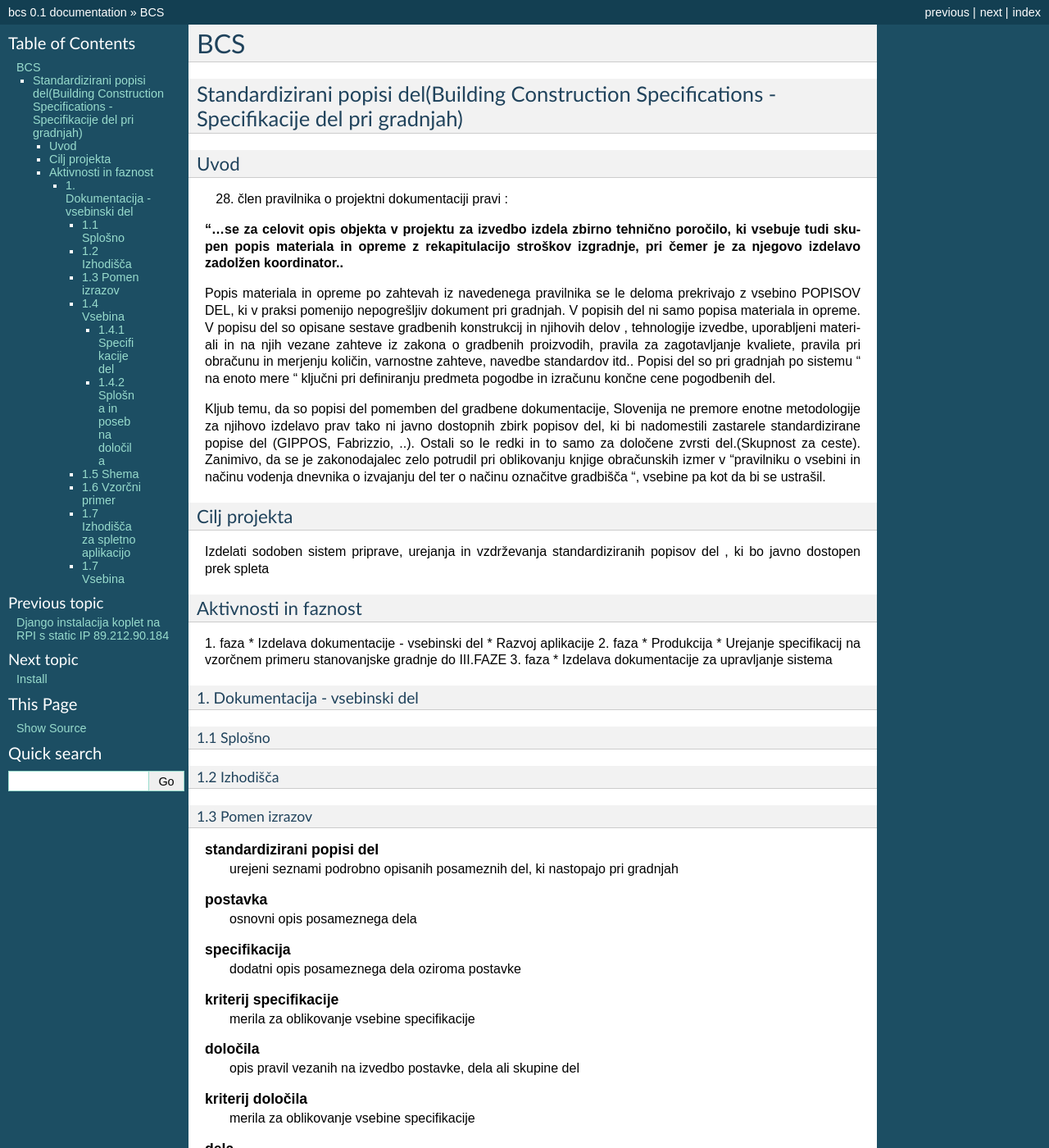
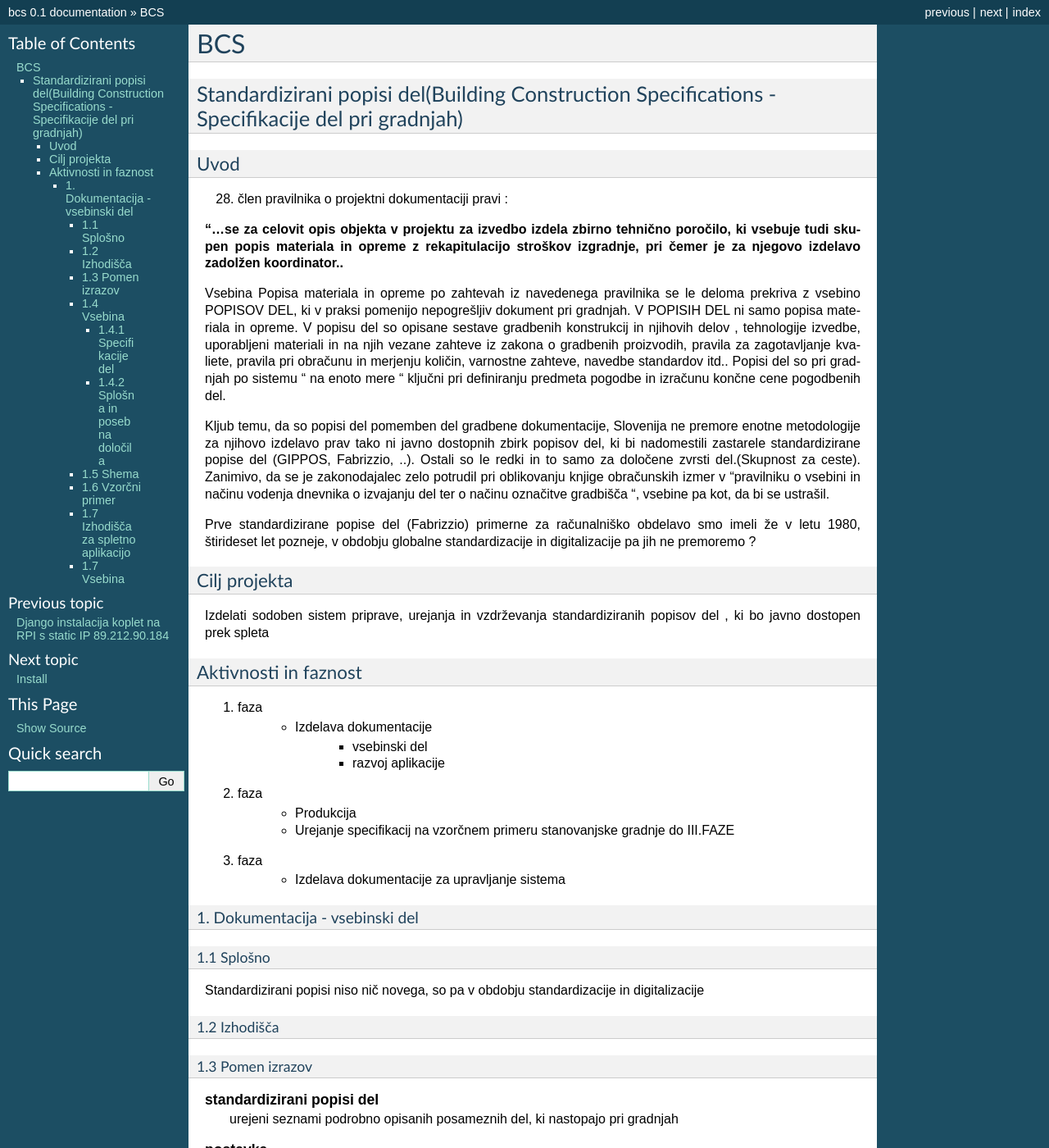
Before and after one commit to pavlovicr/bcs-staro, a Sphinx documentation site: the page built from docs/bcs_projekt.rst, in a window 1280 px wide and 1400 px high. Shown: the whole window at 82% size. Built offline with Sphinx 7.4.7, drawn with Linux system fonts in a browser that asks for light colours; pages that are not in the unit, such as notebooks, are missing from menus.

Commit message:
kaj pa sedaj

```diff
--- a/docs/bcs_projekt.rst
+++ b/docs/bcs_projekt.rst
@@ -15,11 +15,14 @@ Uvod
 **stroškov izgradnje, pri čemer je za njegovo izdelavo zadolžen koordinator..**
 
 
-Popis materiala in opreme po zahtevah iz navedenega pravilnika  se le deloma prekrivajo z vsebino POPISOV DEL, ki v praksi pomenijo nepogrešljiv dokument pri gradnjah. V popisih del ni samo popisa materiala in opreme. V popisu del so opisane sestave gradbenih konstrukcij in njihovih delov , tehnologije izvedbe, uporabljeni materiali in na njih vezane zahteve iz zakona o gradbenih proizvodih, pravila za zagotavljanje kvaliete, pravila pri obračunu in merjenju količin, varnostne zahteve, navedbe standardov itd..
+Vsebina Popisa materiala in opreme po zahtevah iz navedenega pravilnika  se le deloma prekriva z vsebino POPISOV DEL, ki v praksi pomenijo nepogrešljiv dokument pri gradnjah. V POPISIH DEL ni samo popisa materiala in opreme. V popisu del so opisane sestave gradbenih konstrukcij in njihovih delov , tehnologije izvedbe, uporabljeni materiali in na njih vezane zahteve iz zakona o gradbenih proizvodih, pravila za zagotavljanje kvaliete, pravila pri obračunu in merjenju količin, varnostne zahteve, navedbe standardov itd..
 Popisi del so pri gradnjah po sistemu " na enoto mere " ključni pri definiranju predmeta pogodbe in izračunu končne cene pogodbenih del.
 
 Kljub temu, da so popisi del pomemben del gradbene dokumentacije, Slovenija ne premore enotne metodologije za njihovo izdelavo prav tako ni javno dostopnih zbirk popisov del, ki bi nadomestili zastarele standardizirane popise del (GIPPOS, Fabrizzio, ..). Ostali so le redki in to samo za določene zvrsti del.(Skupnost za ceste).
-Zanimivo, da se je zakonodajalec zelo potrudil pri oblikovanju knjige obračunskih izmer v "pravilniku o vsebini in načinu vodenja dnevnika o izvajanju del ter o načinu označitve gradbišča ", vsebine pa kot da bi se ustrašil.
+Zanimivo, da se je zakonodajalec zelo potrudil pri oblikovanju knjige obračunskih izmer v "pravilniku o vsebini in načinu vodenja dnevnika o izvajanju del ter o načinu označitve gradbišča ", vsebine pa kot, da bi se ustrašil.
+
+Prve standardizirane popise del (Fabrizzio) primerne za računalniško obdelavo smo imeli  že v letu 1980, štirideset let pozneje, v obdobju globalne standardizacije in digitalizacije pa jih ne premoremo ?
+
 
 Cilj projekta
 *************
@@ -28,19 +31,23 @@ Izdelati sodoben sistem priprave, urejanja in vzdrževanja standardiziranih popi
 Aktivnosti in faznost
 *********************
 1. faza
-* Izdelava dokumentacije - vsebinski del
-* Razvoj aplikacije
+	* Izdelava dokumentacije
+		- vsebinski del
+		- razvoj aplikacije
 2. faza
-* Produkcija
-* Urejanje specifikacij na vzorčnem primeru stanovanjske gradnje do III.FAZE
+	* Produkcija
+	* Urejanje specifikacij na vzorčnem primeru stanovanjske gradnje do III.FAZE
 3. faza
-* Izdelava dokumentacije za upravljanje sistema
+	* Izdelava dokumentacije za upravljanje sistema
 
 1. Dokumentacija - vsebinski del
 =================================
 
 1.1 Splošno
 ------------
+Standardizirani popisi niso nič novega, so pa v obdobju standardizacije in digitalizacije
+
+
 
 1.2 Izhodišča
 -------------
```
